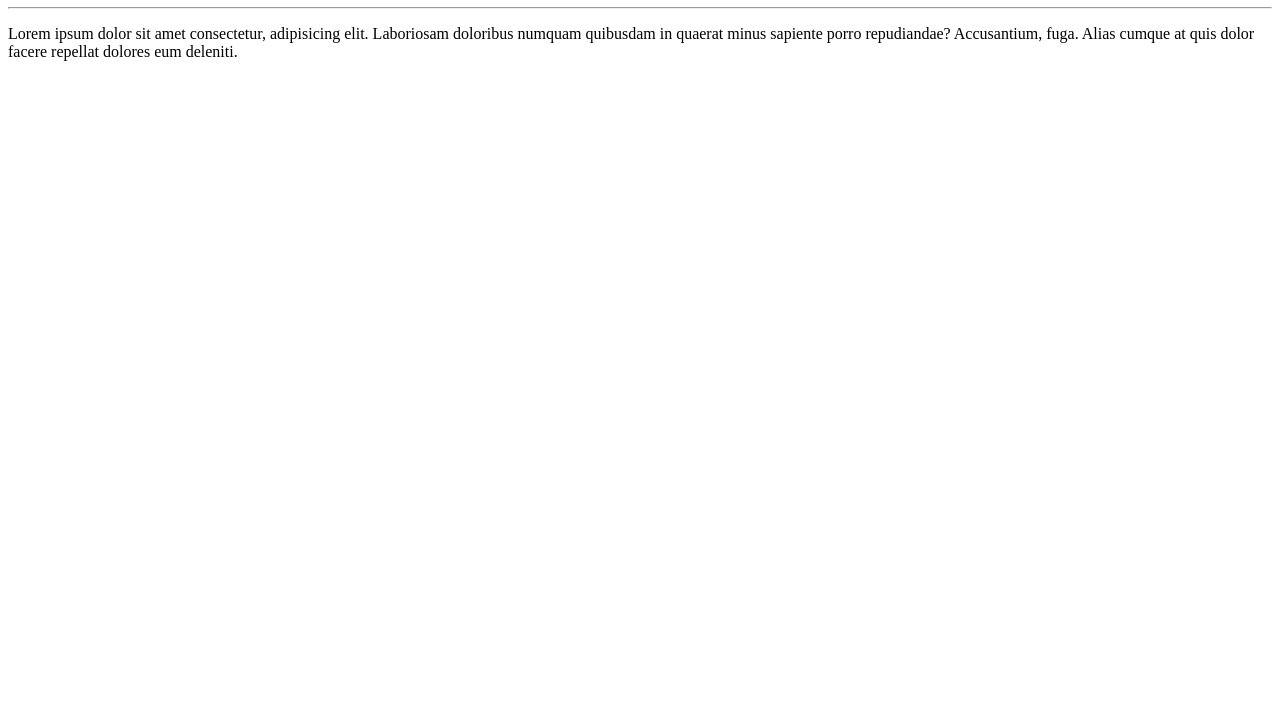
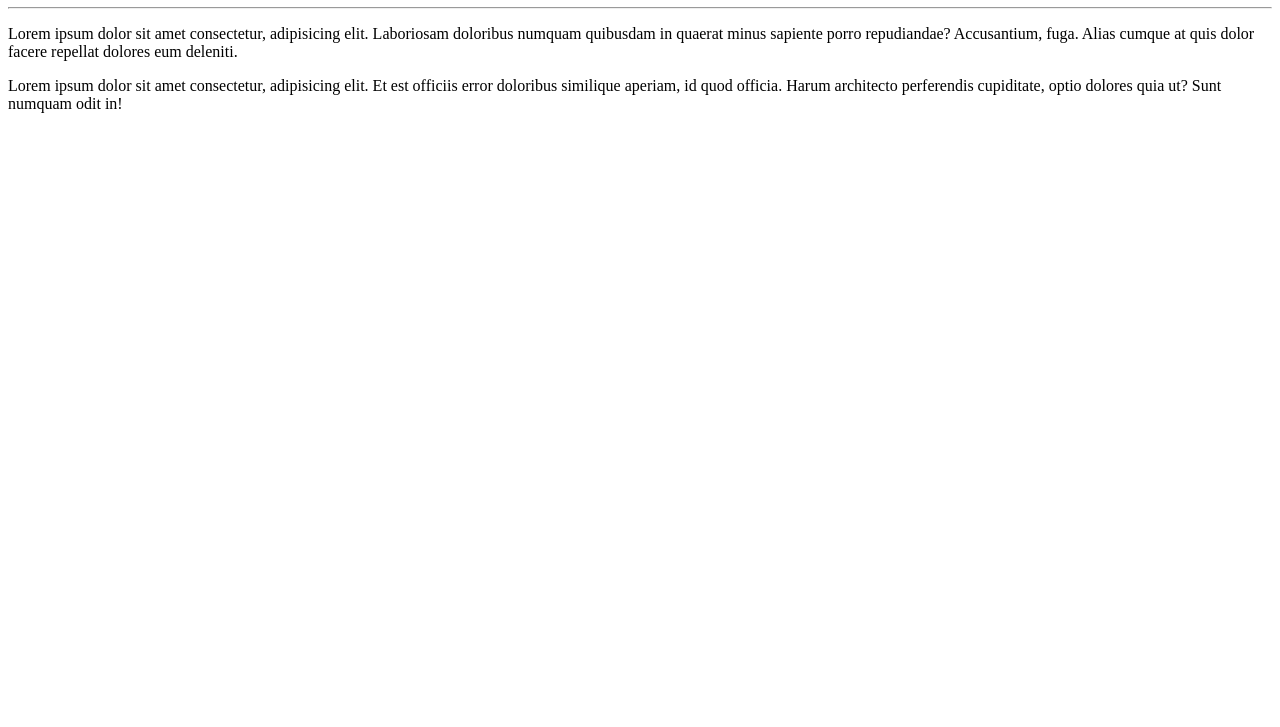
Before and after one commit to wstarkre/Ola-Mundo, a plain HTML site: page site-exemplo/index.html in a window 1280 px wide. Shown: the part 73-800 px from the top of the page. Drawn offline with Linux system fonts and the light colour scheme.

Commit message:
adicionei um parágrafo

```diff
--- a/site-exemplo/index.html
+++ b/site-exemplo/index.html
@@ -9,5 +9,6 @@
     <h1>Olá, Mundo!</h1>
     <hr>
     <p>Lorem ipsum dolor sit amet consectetur, adipisicing elit. Laboriosam doloribus numquam quibusdam in quaerat minus sapiente porro repudiandae? Accusantium, fuga. Alias cumque at quis dolor facere repellat dolores eum deleniti.</p>
+    <p>Lorem ipsum dolor sit amet consectetur, adipisicing elit. Et est officiis error doloribus similique aperiam, id quod officia. Harum architecto perferendis cupiditate, optio dolores quia ut? Sunt numquam odit in!</p>
 </body>
 </html>
```
